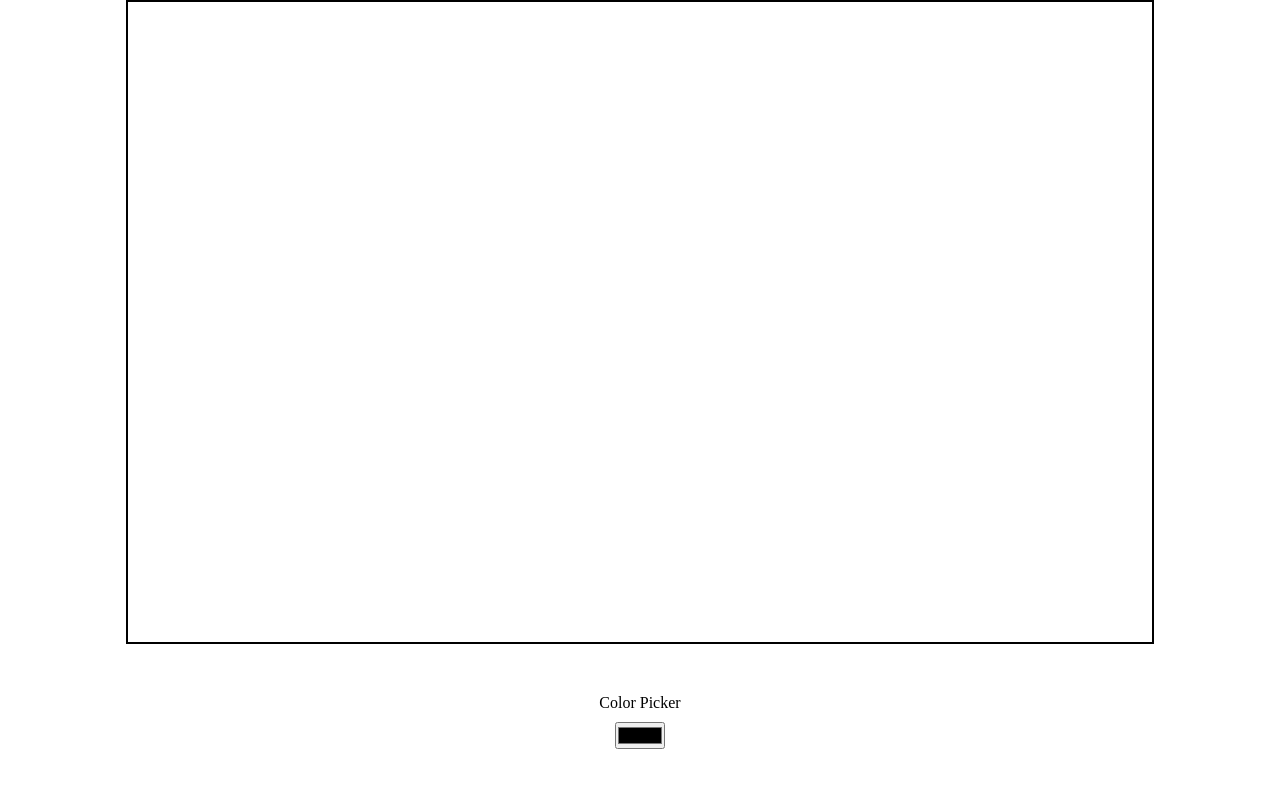
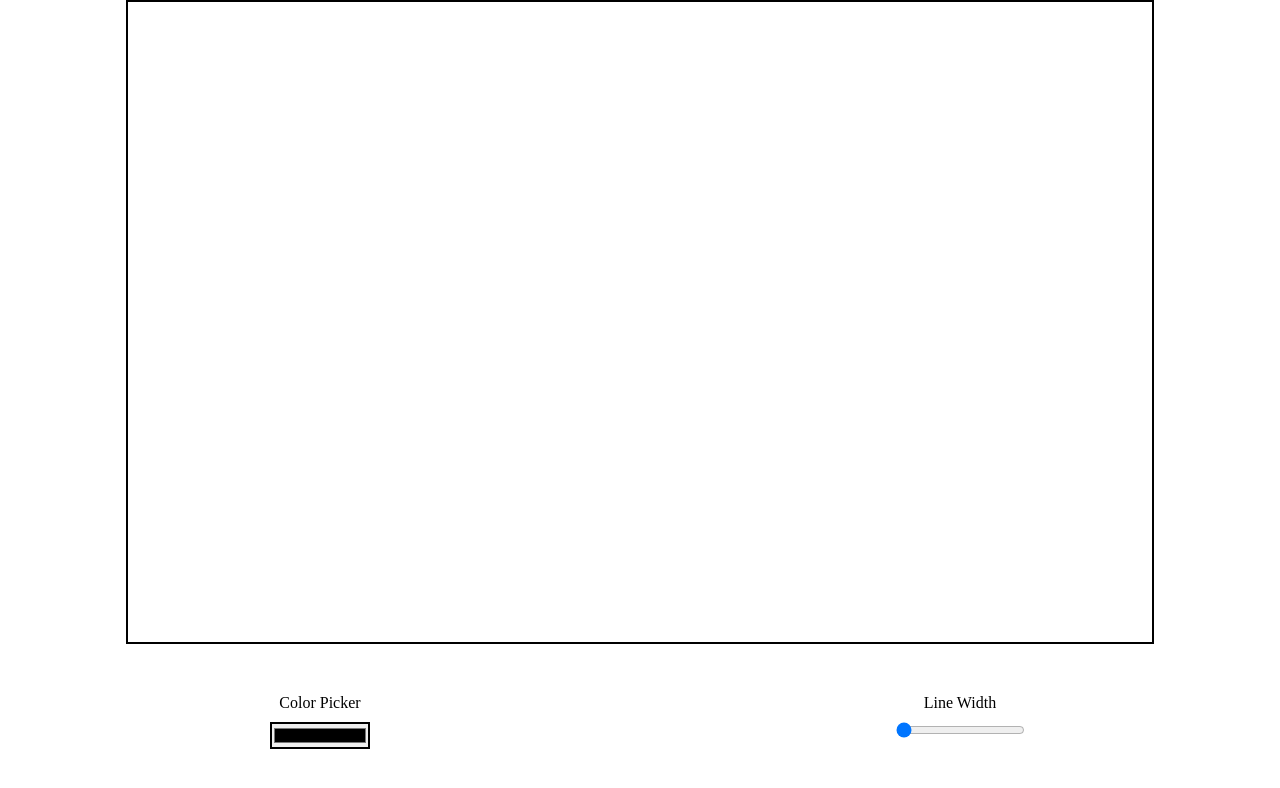
Before and after one commit to sammateo/canvas-doodlepad, a plain HTML site: page index.html in a window 1280 px wide. Drawn offline with Linux system fonts and the light colour scheme.

Commit message:
add: width

```diff
--- a/canvas.js
+++ b/canvas.js
@@ -1,21 +1,26 @@
-let canvas = document.querySelector('canvas');
+let canvas = document.querySelector('.canvas');
 let colorPicker = document.querySelector('#colorPicker')
+let strokeWidth = document.querySelector('#width')
 canvas.width = window.innerWidth * .8;
 canvas.height = window.innerHeight * .8;
 canvas.style.display ='block'
 canvas.style.margin = 'auto'
-
+strokeWidth.value = 1;
 let c = canvas.getContext('2d');
 let check = false
 c.beginPath();
+
+c.setLineDash([0]);
+
 canvas.addEventListener('mousedown',function(e){
     check = true;
+    c.strokeStyle = colorPicker.value
+    c.lineWidth = strokeWidth.value
     let x = e.offsetX
     let y = e.offsetY
     c.moveTo(x,y);
     canvas.addEventListener('mousemove',function(e){
-        c.strokeStyle = colorPicker.value
-
+        colorPicker.style.border = '2px solid '+ colorPicker.value;
         if(!check){
             return;
         }
@@ -28,6 +33,7 @@ canvas.addEventListener('mousedown',function(e){
     canvas.addEventListener('mouseup',function(e){
         check =false;
         c.beginPath()
+        console.log(c)
     })
 
 })
@@ -35,12 +41,13 @@ canvas.addEventListener('mousedown',function(e){
 
 canvas.addEventListener('touchstart',function(e){
     check = true;
+    c.strokeStyle = colorPicker.value
+    c.lineWidth = strokeWidth.value
     let x = e.touches[0].clientX
     let y = e.touches[0].clientY
     c.moveTo(x,y);
     canvas.addEventListener('touchmove',function(e){
-        c.strokeStyle = colorPicker.value
-
+        colorPicker.style.border = '2px solid '+ colorPicker.value;
         if(!check){
             return;
         }
--- a/index.html
+++ b/index.html
@@ -10,12 +10,19 @@
     </head>
     <body>
 
-        <canvas></canvas>
-        <div class="colorcontainer">
-            <label for="colorPicker">Color Picker</label>
-            <input type="color" value="#f6f82" id="colorPicker">
+        <canvas class="canvas"></canvas>
+        <div class="optioncontainer">
+            <div class="colorcontainer">
+                <label for="colorPicker">Color Picker</label>
+                <input type="color" value="#f6f82" id="colorPicker" class="colorpcicker">
+            </div>
 
+            <div class="widthcontainer">
+                <label for="colorPicker">Line Width</label>
+                <input type="range" min="1" max="10"value="#f6f82" id="width" class="width">
+            </div>
         </div>
+
 
         <script src="canvas.js"></script>
     </body>
--- a/styles.css
+++ b/styles.css
@@ -7,23 +7,35 @@
 /* body{
 } */
 
-canvas{
+.canvas{
     border:2px solid black;
 }
 
-.colorcontainer{
-    width:50%;
+.optioncontainer{
+    display:grid;
+    width:100%;
+    grid-template-columns:1fr 1fr;
+}
+
+.colorcontainer, .widthcontainer{
+    width:200px;
     display:block;
     margin:auto;
     margin-top:50px;
-
+    place-items: center;
 }
 
 .colorcontainer input,
-    .colorcontainer label{
-    /* border:2px solid black; */
+    .colorcontainer label, .widthcontainer input, .widthcontainer label{
     display:block;
     margin:auto;
     margin-bottom: 10px;
     text-align: center;
 }
+
+.colorpcicker{
+    width:100px;
+    border:2px solid black;
+    outline:none;
+    background-color:none;
+}
```
